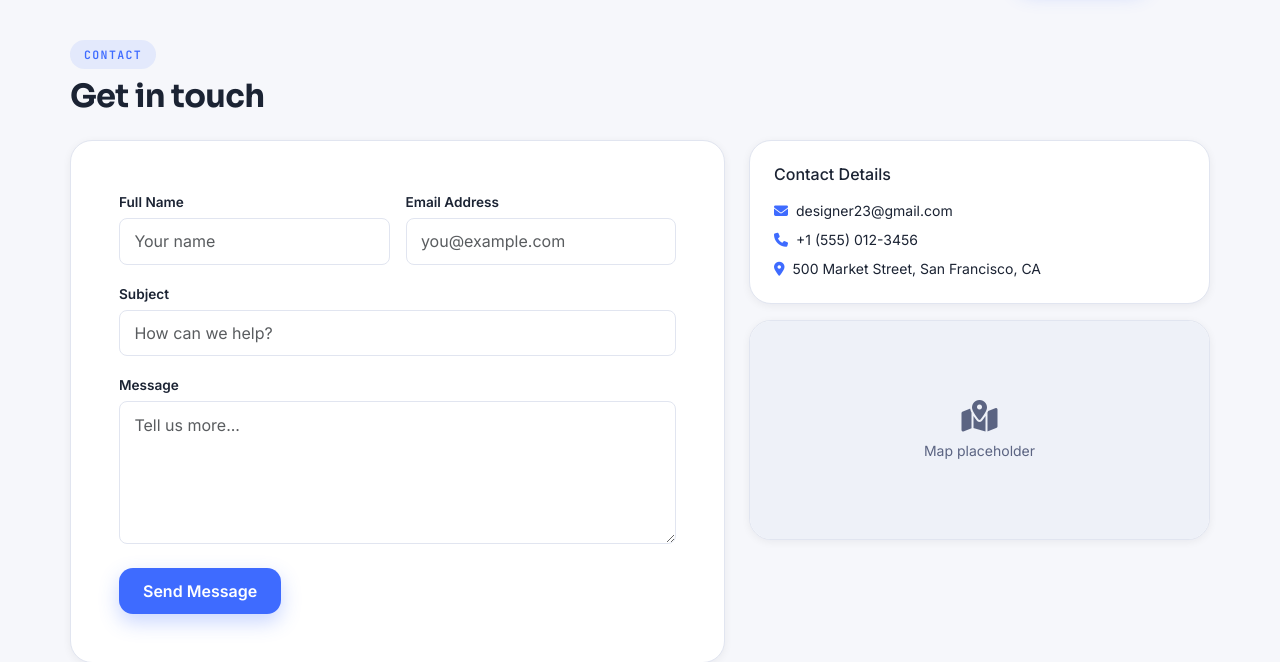
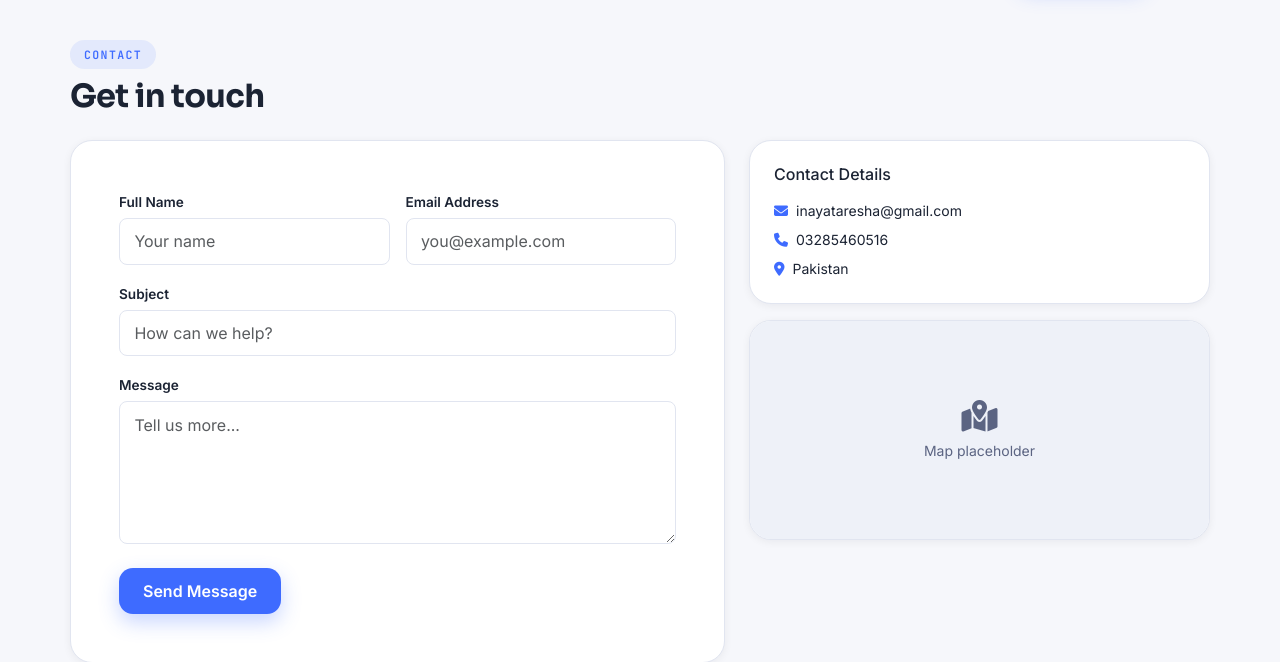
Before and after one commit to Arisha328/loan-default-prediction-system, a Flask app: page /contact in a window 1280 px wide. Shown: the part 73-735 px from the top of the page. Run offline with Flask 3, Linux system fonts and the light colour scheme; some libraries are stand-ins or nearby versions.

Commit message:
Update contact details in contact.html

```diff
--- a/templates/contact.html
+++ b/templates/contact.html
@@ -42,9 +42,9 @@
     <div class="col-lg-5">
       <div class="card-signal p-4 mb-3">
         <h6 class="mb-3">Contact Details</h6>
-        <p class="small mb-2"><i class="fa-solid fa-envelope me-2" style="color: var(--signal-blue);"></i>{{ site_contact_email }}</p>
-        <p class="small mb-2"><i class="fa-solid fa-phone me-2" style="color: var(--signal-blue);"></i>+1 (555) 012-3456</p>
-        <p class="small mb-0"><i class="fa-solid fa-location-dot me-2" style="color: var(--signal-blue);"></i>500 Market Street, San Francisco, CA</p>
+        <p class="small mb-2"><i class="fa-solid fa-envelope me-2" style="color: var(--signal-blue);"></i>inayataresha@gmail.com</p>
+        <p class="small mb-2"><i class="fa-solid fa-phone me-2" style="color: var(--signal-blue);"></i>03285460516</p>
+        <p class="small mb-0"><i class="fa-solid fa-location-dot me-2" style="color: var(--signal-blue);"></i>Pakistan</p>
       </div>
       <div class="card-signal overflow-hidden" style="height: 220px;">
         <div class="w-100 h-100 d-flex align-items-center justify-content-center" style="background: var(--bg-elevated-2);">
```
